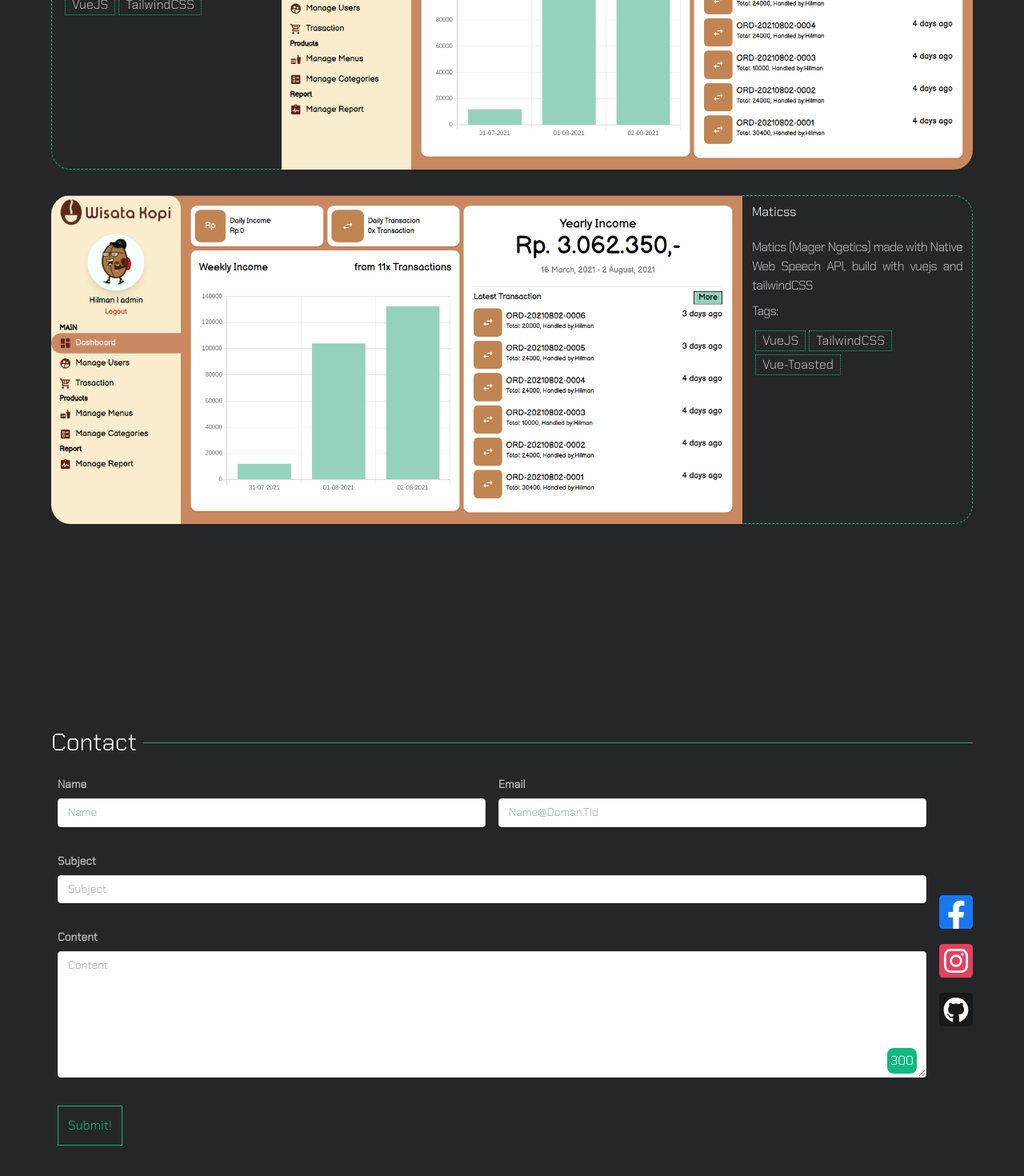
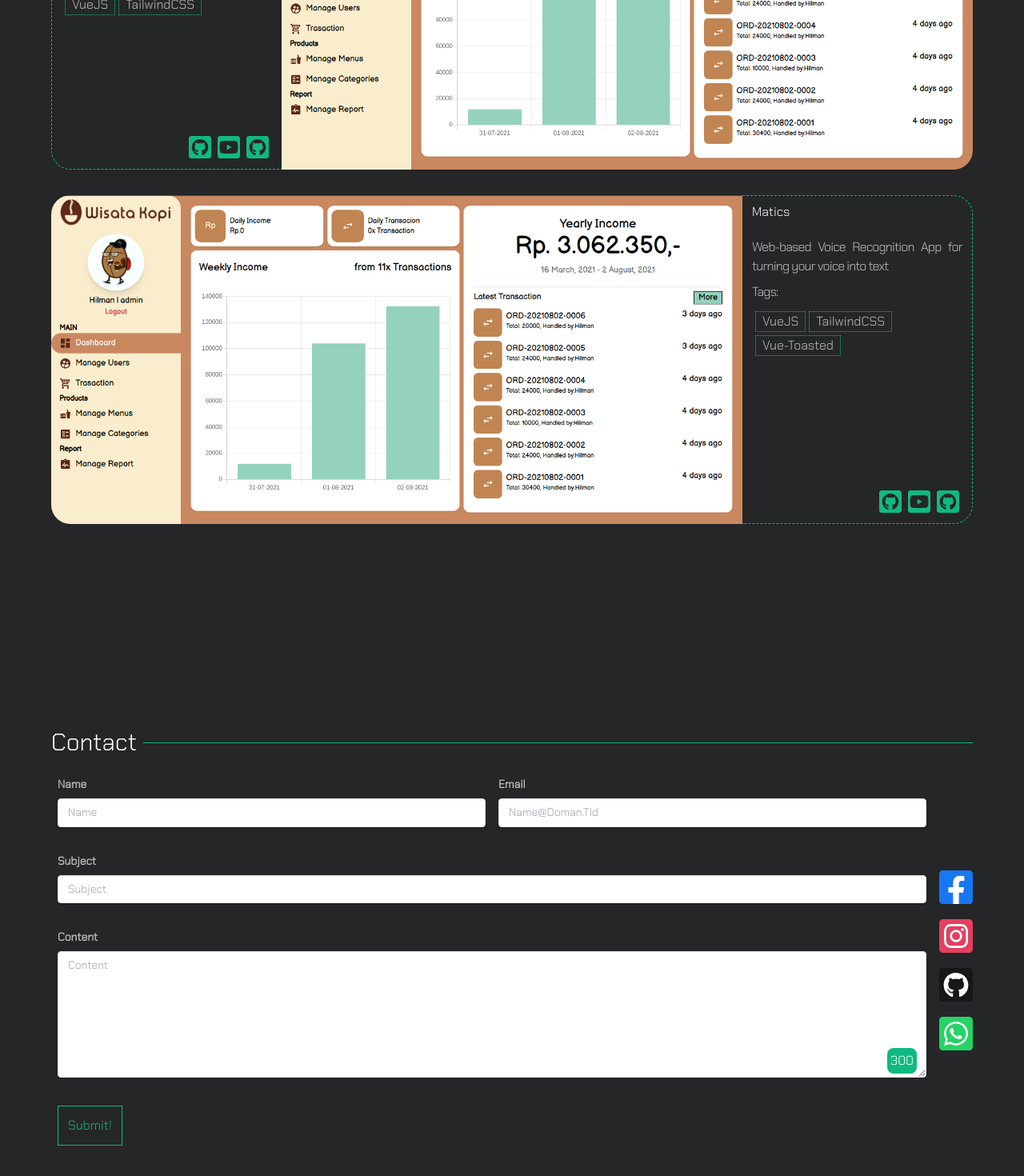
Before and after one commit to rdanang-dev/hi-danang.github.io, a Vue app: page / in a window 1280 px wide. Shown: the part 2516-3986 px from the top of the page at 80% size. Built offline with nearby package versions, Linux system fonts and the light colour scheme; what vue-toasted, vue-typer would draw is missing.

Commit message:
[UPDATE] finish latest project, just to have to add links and gif for each project, also add wa to contacts

```diff
--- a/src/assets/data/latestproject/latestproject.json
+++ b/src/assets/data/latestproject/latestproject.json
@@ -21,14 +21,14 @@
       "image": "wisatakopi.png",
       "title": "Art3mis",
       "desc":
-        "Battle color by tap, inspired by FingerBattle on Appstore by Rafael Rzendaal, named from Ready Player One Character Art3mis",
+        "Battle color by tapping on your side, inspired by FingerBattle on Appstore by Rafael Rzendaal, named from Ready Player One Character Art3mis",
       "tags": ["VueJS", "TailwindCSS"]
     },
     {
       "image": "wisatakopi.png",
-      "title": "Maticss",
+      "title": "Matics",
       "desc":
-        "Matics (Mager Ngetics) made with Native Web Speech API, build with vuejs and tailwindCSS",
+        "Web-based Voice Recognition App for turning your voice into text",
       "tags": ["VueJS", "TailwindCSS", "Vue-Toasted"]
     }
   ]
--- a/src/components/Contact.vue
+++ b/src/components/Contact.vue
@@ -210,6 +210,16 @@
               style="color: #181717;"
             />
           </a>
+          <a
+            href="https://wa.me/+6285891728757?text=Hallo%20Danang%2C%20I%20liked%20to%20use%20your%20service%2C%20please%20contact%20me%20at%20%2E%2E%2E%2E%2E"
+            target="blank"
+          >
+            <font-awesome-icon
+              :icon="['fab', 'whatsapp-square']"
+              class="fa-3x"
+              style="color: #25D366;"
+            />
+          </a>
         </div>
       </div>
     </div>
--- a/src/components/LatestProject.vue
+++ b/src/components/LatestProject.vue
@@ -13,7 +13,7 @@
         v-for="(val, index) in data"
         :key="index"
       >
-        <div class="pt-8 relative">
+        <div class="pt-8">
           <div
             class="flex flex-col rounded-t-3xl rounded-b-3xl"
             :class="
@@ -31,11 +31,15 @@
               "
             />
             <div
-              class="flex flex-col px-3 pt-2 border-dashed border-t border-b border-green-500"
+              class="flex flex-col px-3 pt-2 border-dashed lg:border-t border-b border-l border-r rounded-bl-3xl rounded-br-3xl border-green-500 relative"
               :class="
                 (index + 1) % 2 === 0
-                  ? ['rounded-tl-3xl rounded-bl-3xl border-l']
-                  : ['rounded-tr-3xl rounded-br-3xl border-r']
+                  ? [
+                      'lg:border-l lg:rounded-tl-3xl lg:rounded-bl-3xl lg:rounded-br-none lg:border-r-0',
+                    ]
+                  : [
+                      'lg:border-r lg:rounded-tr-3xl lg:rounded-br-3xl lg:rounded-bl-none lg:border-l-0',
+                    ]
               "
             >
               <span class="text-white">{{ val.title }}</span>
@@ -43,7 +47,7 @@
                 class="text-justify leading-tight tracking-tighter lg:leading-normal py-2 lg:pt-5 text-custom-content"
               >
                 <p>{{ val.desc }}</p>
-                <div class="space-x-1 space-y-1 max-w-64">
+                <div class="space-x-1 space-y-1 max-w-64 pb-14 lg:pb-0">
                   <span class="block py-2">Tags:</span>
                   <span
                     v-for="tag in val.tags"
@@ -52,6 +56,28 @@
                     >{{ tag }}</span
                   >
                 </div>
+              </div>
+              <div
+                class="flex justify-end p-2 absolute bottom-0 right-2 space-x-2 text-green-500"
+              >
+                <a href="https://github.com/rdanang-dev" target="blank">
+                  <font-awesome-icon
+                    :icon="['fab', 'github-square']"
+                    class="fa-2x"
+                  />
+                </a>
+                <a href="https://github.com/rdanang-dev" target="blank">
+                  <font-awesome-icon
+                    :icon="['fab', 'youtube-square']"
+                    class="fa-2x"
+                  />
+                </a>
+                <a href="https://github.com/rdanang-dev" target="blank">
+                  <font-awesome-icon
+                    :icon="['fab', 'github-square']"
+                    class="fa-2x"
+                  />
+                </a>
               </div>
             </div>
           </div>
--- a/src/main.js
+++ b/src/main.js
@@ -33,11 +33,15 @@ import {
   faFacebookSquare,
   faInstagramSquare,
   faGithubSquare,
+  faYoutubeSquare,
+  faWhatsappSquare,
 } from "@fortawesome/free-brands-svg-icons"
 library.add(
   faFacebookSquare,
   faInstagramSquare,
   faGithubSquare,
+  faYoutubeSquare,
+  faWhatsappSquare,
   faHome,
   faUserTie,
   faCode,
```
